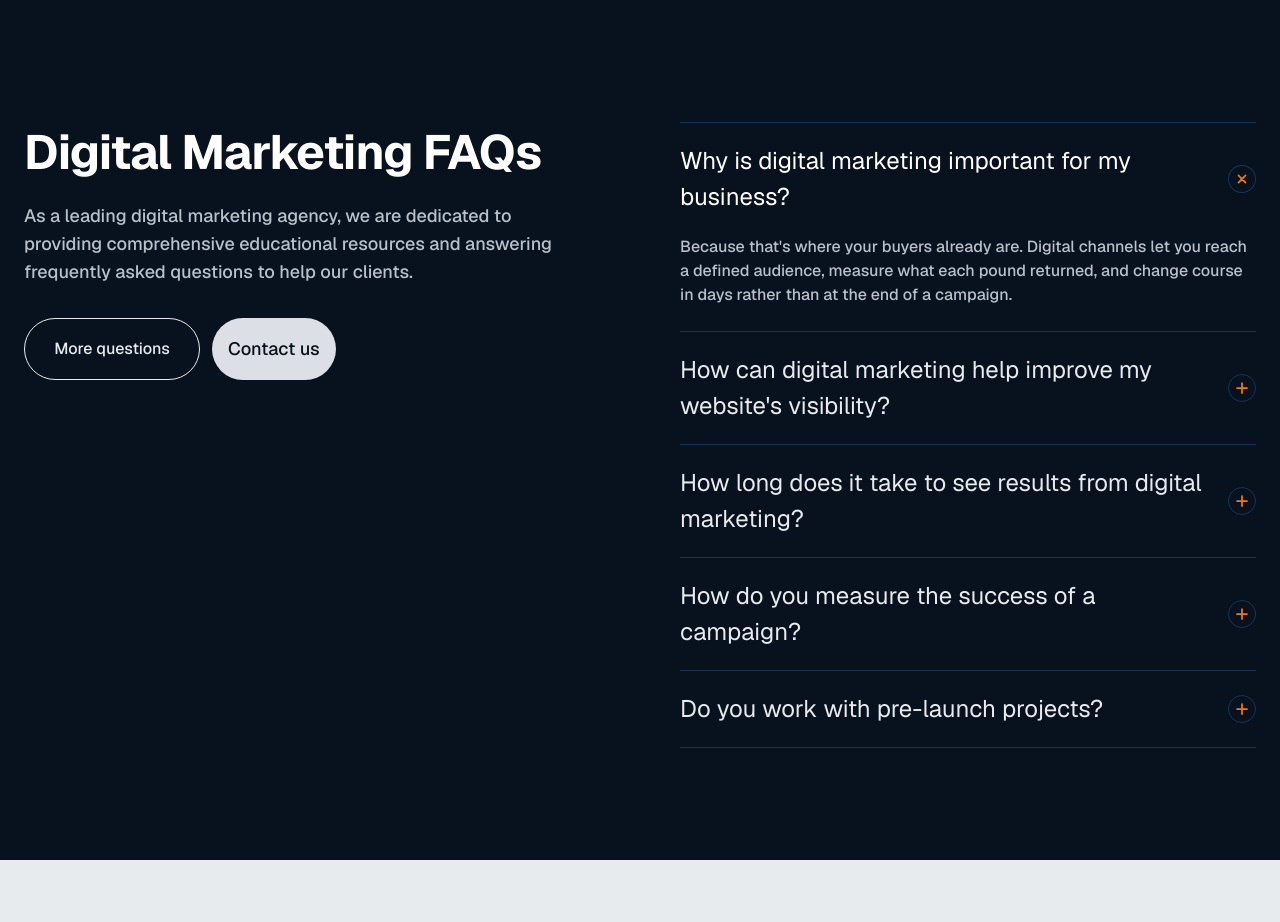
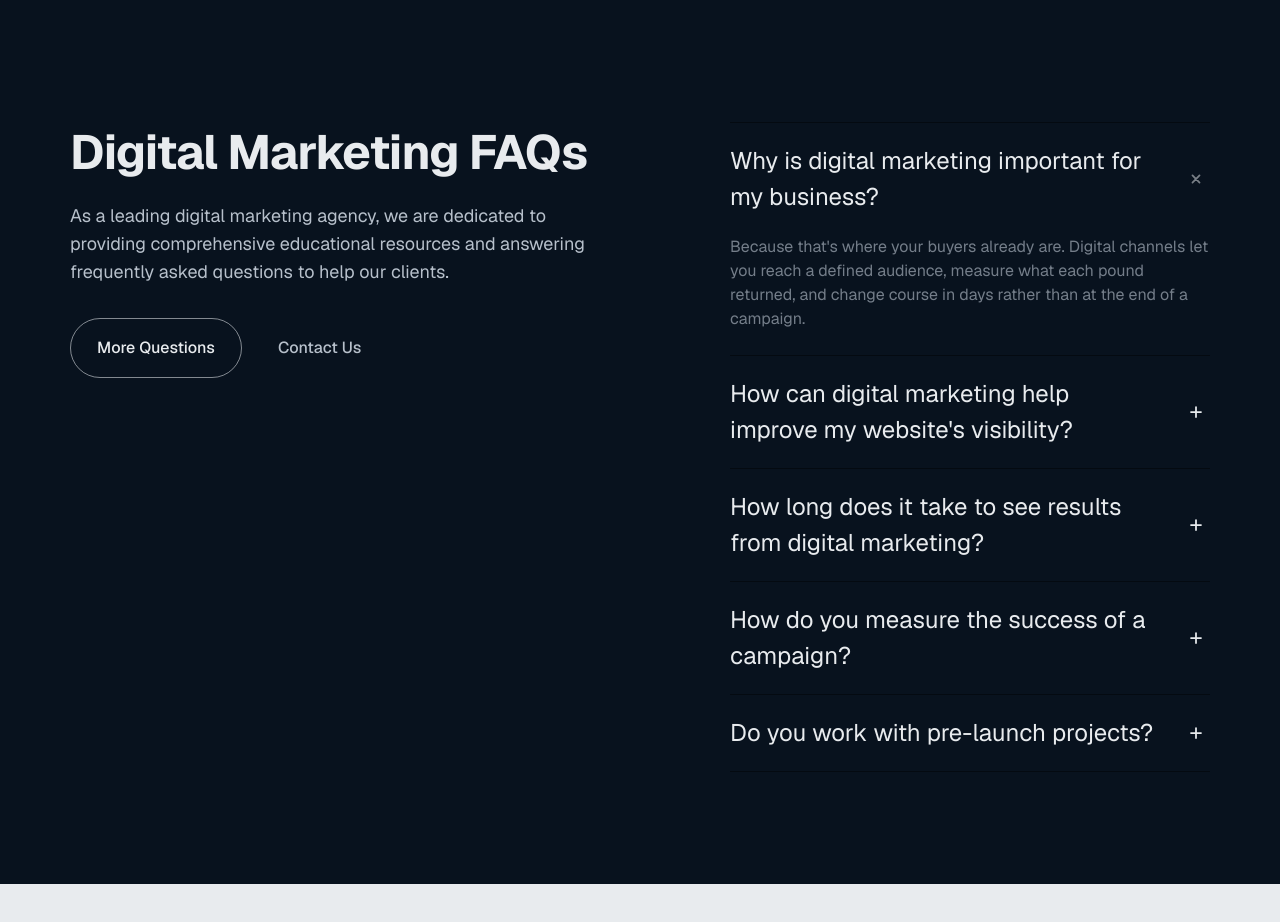
Before and after one commit to onlytoseef/bullshill, a Next.js app: page /case-studies in a window 1280 px wide. Shown: the part 2700-3622 px from the top of the page. Built offline with nearby package versions, Linux system fonts and the light colour scheme.

Commit message:
Add variant prop to Faqs component for improved styling flexibility

```diff
--- a/components/sections/faqs.tsx
+++ b/components/sections/faqs.tsx
@@ -3,10 +3,21 @@ import { Accordion } from "@/components/ui/accordion";
 import { Button } from "@/components/ui/button";
 import { Container, Section } from "@/components/ui/section";
 import { faqs } from "@/lib/content";
+import { cn } from "@/lib/utils";
 
-export function Faqs() {
+type Props = {
+  variant?: "home" | "page";
+};
+
+export function Faqs({ variant = "home" }: Props) {
   return (
-    <Section id="faqs" className="faqs-section">
+    <Section
+      id="faqs"
+      className={cn(
+        "faqs-section",
+        variant === "page" && "faqs-section--page",
+      )}
+    >
       <Container>
         <div className="faqs-layout grid gap-12 lg:grid-cols-2 lg:gap-20">
           <Reveal x={-24} y={0}>
```
